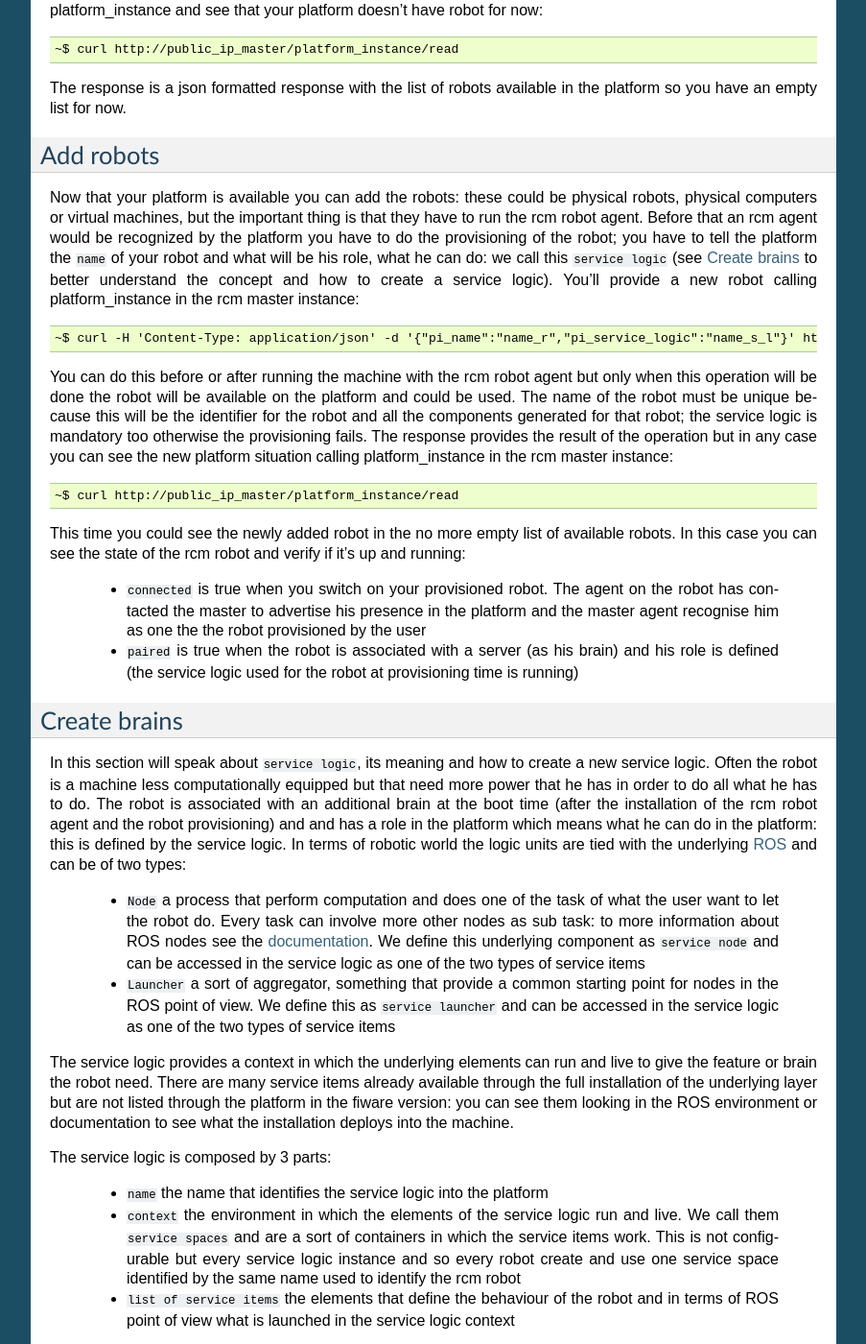
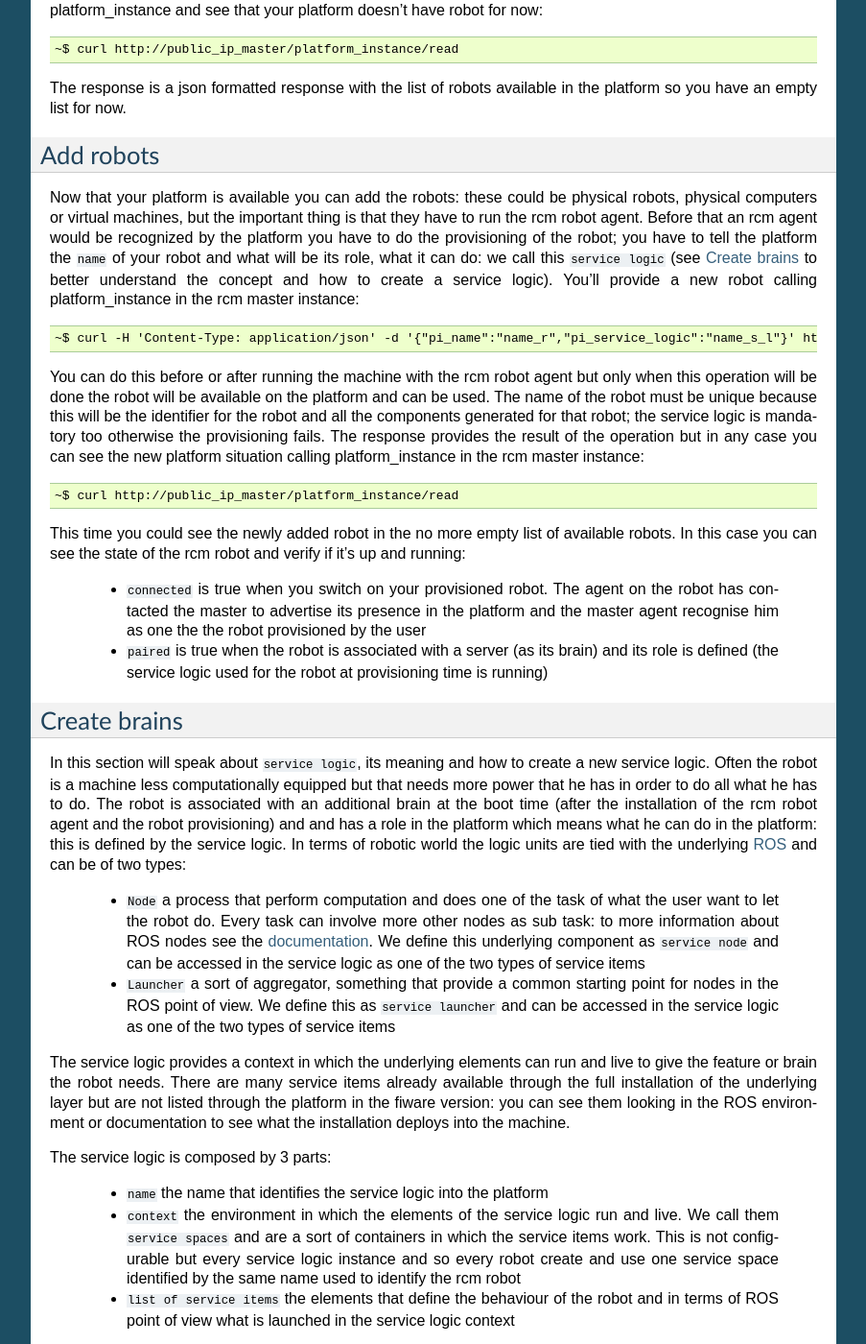
Before and after one commit to FIWARE-RoboticsGE/Robotics, a Sphinx documentation site: the page built from docs/u_and_p_guide.rst, in a window 1280 px wide and 1400 px high, scrolled down 592 px. Shown: the whole window at 96% size, without its empty margins (198-1101 px from the left). Built offline with Sphinx 7.4.7, drawn with Linux system fonts in a browser that asks for light colours; some of the changed text lies outside the part shown.

Commit message:
Update u_and_p_guide.rst

```diff
--- a/docs/u_and_p_guide.rst
+++ b/docs/u_and_p_guide.rst
@@ -61,7 +61,7 @@ physical robots, physical computers or virtual machines, but the important
 thing is that they have to run the rcm robot agent.
 Before that an rcm agent would be recognized by the platform you have to do
 the provisioning of the robot; you have to tell the platform the ``name`` of
-your robot and what will be his role, what he can do: we call this
+your robot and what will be its role, what it can do: we call this
 ``service logic`` (see `Create brains`_ to better understand the concept
 and how to create a service logic).
 You'll provide a new robot calling platform_instance in the rcm master
@@ -73,7 +73,7 @@ instance:
 
 You can do this before or after running the machine with the rcm robot
 agent but only when this operation will be done the robot will be available
-on the platform and could be used.
+on the platform and can be used.
 The name of the robot must be unique because this will be the identifier for
 the robot and all the components generated for that robot; the service logic
 is mandatory too otherwise the provisioning fails.
@@ -90,12 +90,12 @@ available robots. In this case you can see the state of the rcm robot and
 verify if it's up and running:
 
     - ``connected`` is true when you switch on your provisioned robot. The
-      agent on the robot has contacted the master to advertise his presence
+      agent on the robot has contacted the master to advertise its presence
       in the platform and the master agent recognise him as one the the robot
       provisioned by the user
 
-    - ``paired`` is true when the robot is associated with a server (as his
-      brain) and his role is defined (the service logic used for the robot
+    - ``paired`` is true when the robot is associated with a server (as its
+      brain) and its role is defined (the service logic used for the robot
       at provisioning time is running)
 
 .. _Create brains:
@@ -106,7 +106,7 @@ Create brains
 
 In this section will speak about ``service logic``, its meaning and how to
 create a new service logic.
-Often the robot is a machine less computationally equipped but that need
+Often the robot is a machine less computationally equipped but that needs
 more power that he has in order to do all what he has to do. The robot is
 associated with an additional brain at the boot time (after the installation
 of the rcm robot agent and the robot provisioning) and and has a role in the
@@ -128,7 +128,7 @@ In terms of robotic world the logic units are tied with the underlying
       the two types of service items
 
 The service logic provides a context in which the underlying elements can
-run and live to give the feature or brain the robot need.
+run and live to give the feature or brain the robot needs.
 There are many service items already available through the full installation
 of the underlying layer but are not listed through the platform in the fiware
 version: you can see them looking in the ROS environment or documentation to
```
Also changed, not shown: other parts of docs/u_and_p_guide.rst (+11 -11 lines).
